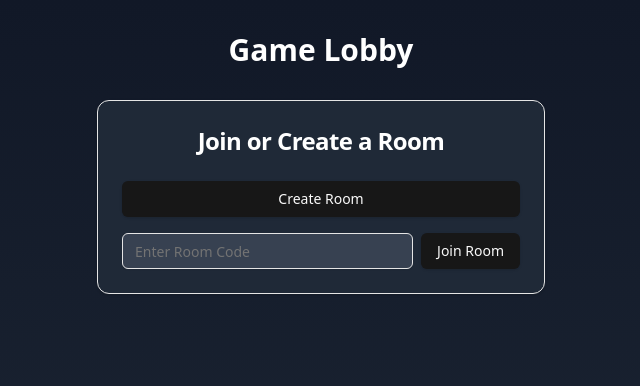
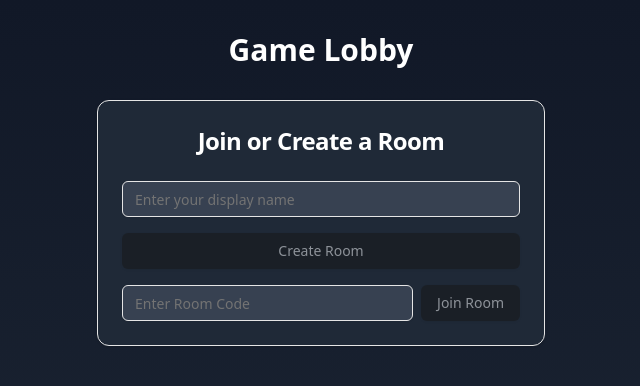
Before and after one commit to AkulS1008/CanvasClash, a Next.js app in the folder client/: page / in a window 1280 px wide. Shown: the top 386 px of the page, without its empty margins (319-959 px from the left). Built offline with nearby package versions, Linux system fonts and the light colour scheme.

Commit message:
added name to frontend, will need to implement backend later

```diff
--- a/client/src/components/game-lobby.tsx
+++ b/client/src/components/game-lobby.tsx
@@ -7,20 +7,25 @@ import { Card, CardContent, CardHeader, CardTitle } from "@/components/ui/card"
 
 export function GameLobby() {
   const [roomCode, setRoomCode] = useState("")
+  const [displayName, setDisplayName] = useState("")
   const [players, setPlayers] = useState<string[]>([])
   const [inRoom, setInRoom] = useState(false)
 
   const createRoom = () => {
-    const newRoomCode = Math.random().toString(36).substring(2, 8).toUpperCase()
-    setRoomCode(newRoomCode)
-    setPlayers(["You (Host)"])
-    setInRoom(true)
+    if (displayName) {
+      const newRoomCode = Math.random().toString(36).substring(2, 8).toUpperCase()
+      setRoomCode(newRoomCode)
+      setPlayers([`${displayName} (Host)`])
+      setInRoom(true)
+    }
   }
 
   const joinRoom = () => {
-    if (roomCode.length === 6) {
-      setPlayers(["You", "Player 2", "Player 3"]) // Simulated players
+    if (displayName && roomCode.length === 6) {
+      setPlayers([displayName, "Player 2", "Player 3"]) // Simulated players
       setInRoom(true)
+    } else if (!displayName) {
+      alert("Please enter your display name")
     } else {
       alert("Please enter a valid 6-character room code")
     }
@@ -42,7 +47,14 @@ export function GameLobby() {
       <CardContent>
         {!inRoom ? (
           <div className="space-y-4">
-            <Button onClick={createRoom} className="w-full">
+            <Input
+              type="text"
+              placeholder="Enter your display name"
+              value={displayName}
+              onChange={(e) => setDisplayName(e.target.value)}
+              className="bg-gray-700 text-white"
+            />
+            <Button onClick={createRoom} className="w-full" disabled={!displayName}>
               Create Room
             </Button>
             <div className="flex space-x-2">
@@ -54,7 +66,9 @@ export function GameLobby() {
                 maxLength={6}
                 className="bg-gray-700 text-white"
               />
-              <Button onClick={joinRoom}>Join Room</Button>
+              <Button onClick={joinRoom} disabled={!displayName}>
+                Join Room
+              </Button>
             </div>
           </div>
         ) : (
```
